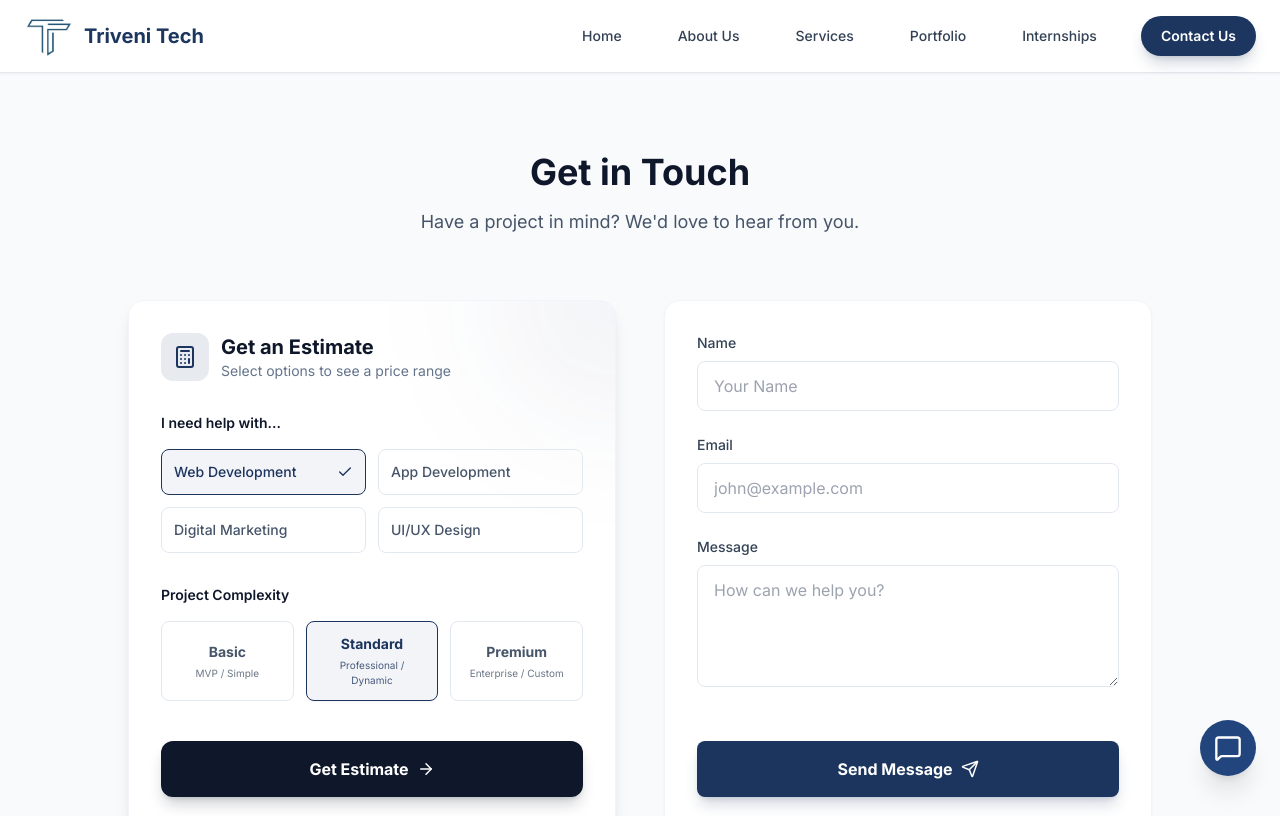
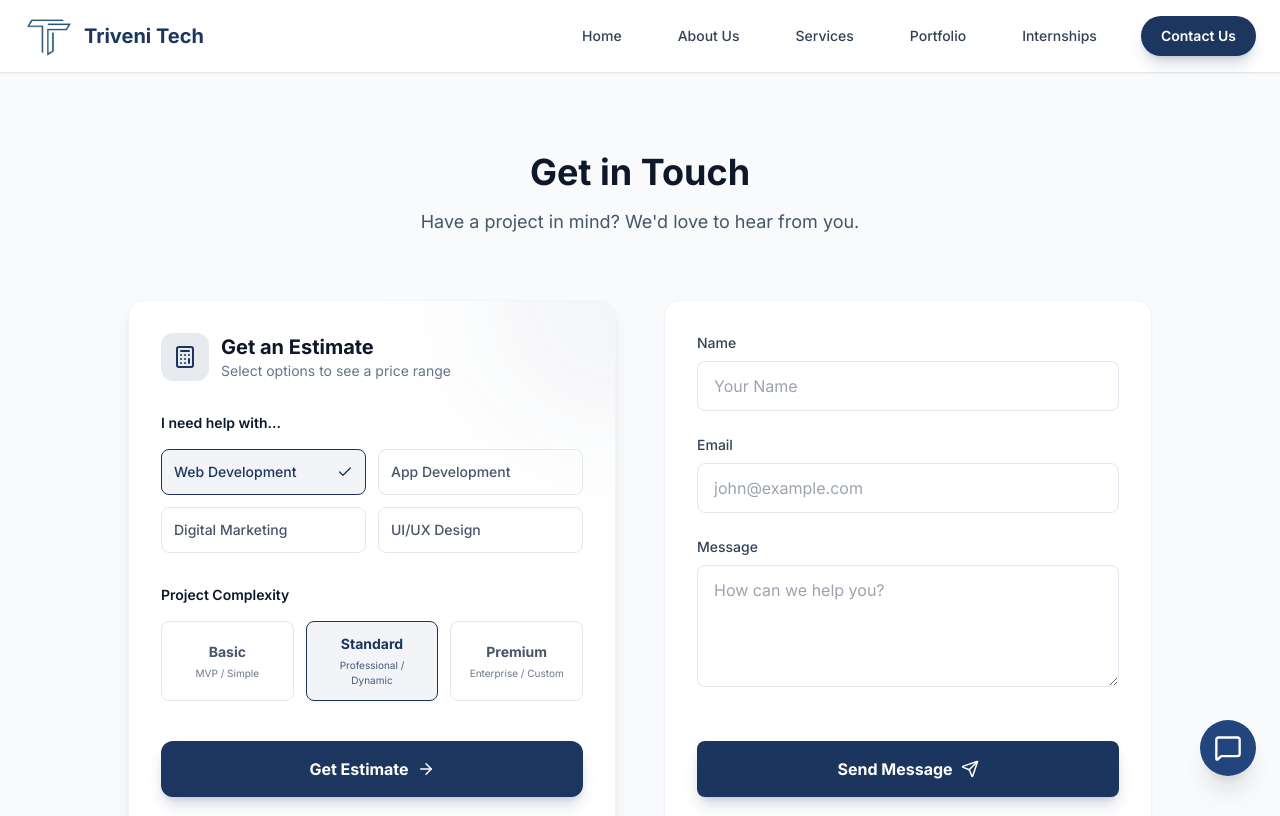
Before and after one commit to AryanJadile/Triveni-Tech, a Next.js app: page /contact in a window 1280 px wide. Shown: the top 816 px of the page. Built offline with nearby package versions, Linux system fonts and the light colour scheme.

Commit message:
updated contact page

```diff
--- a/src/components/contact/QuoteCalculator.tsx
+++ b/src/components/contact/QuoteCalculator.tsx
@@ -147,7 +147,7 @@ export default function QuoteCalculator() {
                         {/* Action Button */}
                         <button
                             onClick={handleGetEstimate}
-                            className="w-full py-4 bg-slate-900 text-white font-bold rounded-xl hover:bg-slate-800 transition-all flex items-center justify-center gap-2 shadow-lg shadow-slate-900/20 mt-auto"
+                            className="w-full py-4 bg-[#1c365f] text-white font-bold rounded-xl hover:bg-[#1c365f]/90 transition-all flex items-center justify-center gap-2 shadow-lg shadow-[#1c365f]/20 mt-auto"
                         >
                             Get Estimate <ArrowRight size={18} />
                         </button>
```
